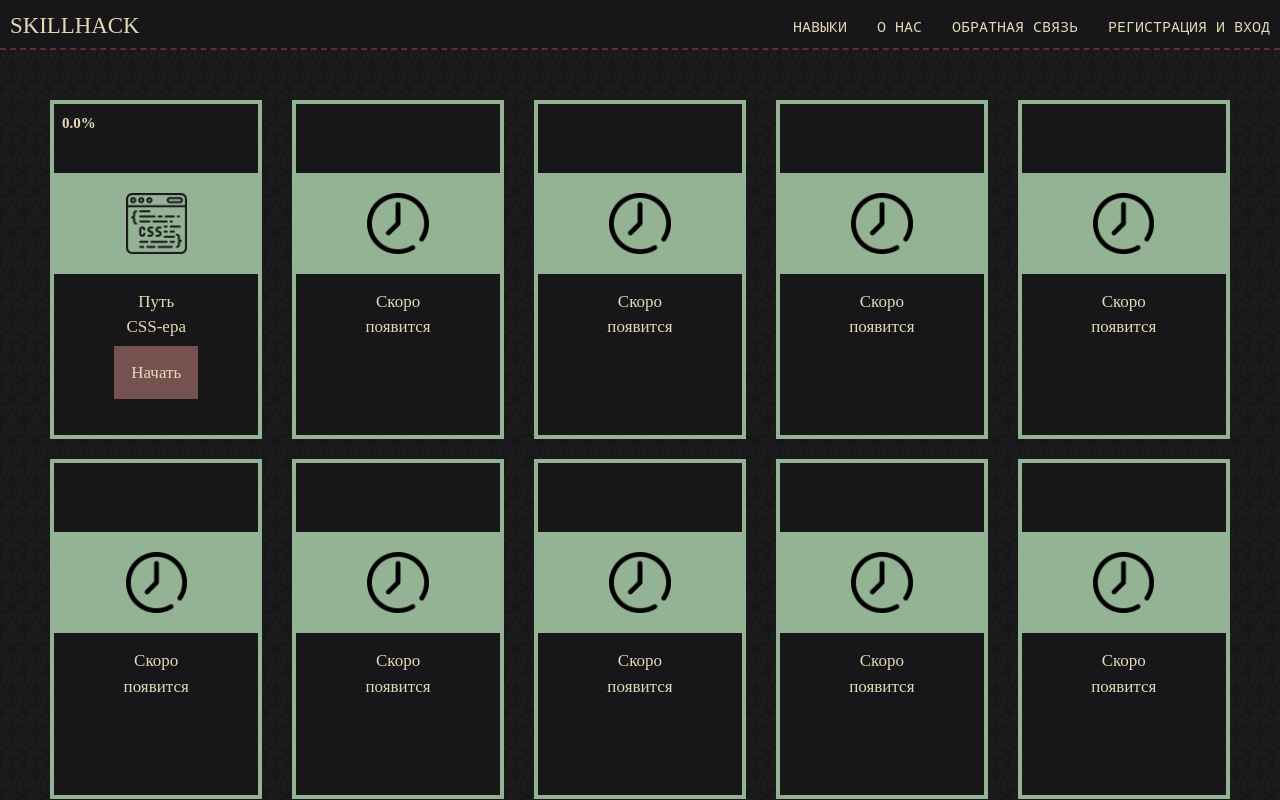
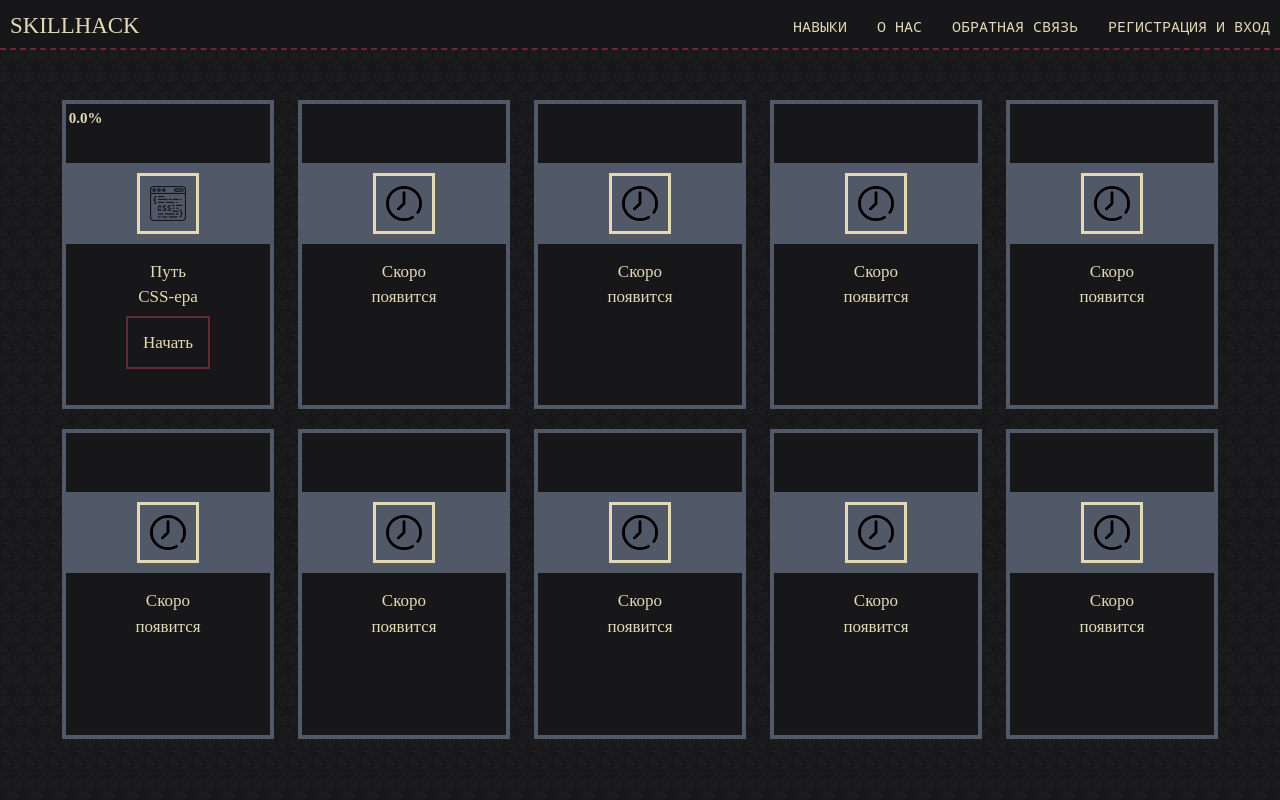
Before and after one commit to ShinyTrunk/SkillHack, a Flask app: page /all-skills in a window 1280 px wide. Run offline with Flask 3, Linux system fonts and the light colour scheme; some web fonts are replaced.

Commit message:
edit all-skills style

```diff
--- a/static/js/one_skill.js
+++ b/static/js/one_skill.js
@@ -4,11 +4,11 @@ function horizontalScroll(element) {
 
     element.addEventListener('wheel', function (event) {
         if (event.deltaY > 0){
-            element.scrollLeft += event.deltaY + 200;
+            element.scrollLeft += event.deltaY - 400;
             event.preventDefault();
         }
         else if (event.deltaY < 0) {
-            element.scrollLeft += event.deltaY - 200;
+            element.scrollLeft += event.deltaY + 400;
             event.preventDefault();
         }
 
--- a/static/styles/all_skills.css
+++ b/static/styles/all_skills.css
@@ -2,7 +2,7 @@
     display: flex;
     flex-wrap: wrap;
     flex-direction: row;
-    justify-content: space-between;
+    justify-content: space-around;
     padding: 5rem 5rem;
     margin: 0 auto;
     height: calc(100vh - 50px);
@@ -13,9 +13,10 @@
     font-family: "Press Start 2P Regular";
     font-size: 1.7rem;
     color: var(--white);
-    border: 0.4rem solid var(--white-green);
+    border: 0.4rem solid var(--var5);
     /*border-radius: 10px;*/
     width: 18%;
+
     margin-bottom: 2rem;
     padding-bottom: 5rem;
     background-color: var(--dark);
@@ -25,11 +26,14 @@
 
 .all-skills-container .skill:hover {
     transform: scale(1.09);
+    border-color: var(--dark);
 }
 
 .all-skills-container .skill img {
     display: inline-block;
     transition: 0.25s;
+    border: 3px solid var(--white);
+    padding: 1rem;
     width: 30%;
 }
 
@@ -39,11 +43,11 @@
 
 .all-skills-container .skill .progress-other {
     background-color: var(--dark);
-    padding: 0.6rem;
+    padding: 0.1rem;
 }
 
 .all-skills-container .skill .progress-inner {
-    background-color: var(--white-green);
+    /* background-color: var(--white-green); */
 }
 
 .all-skills-container .skill .progress-inner > p {
@@ -60,22 +64,23 @@
 
 .all-skills-container .skill .available-skill-btn {
     transition: 0.2s;
-    border: 0.2rem solid var(--white-red);
-    background-color: var(--white-red);
+    border: 0.2rem solid var(--brown);
+    background-color: var(--dark);
     color: var(--white);
     padding: 1.5rem;
+    /* margin-top: 2rem; */
 }
 
 .all-skills-container .skill .available-skill-btn:hover {
-    background-color: var(--white-blue);
-    border-color: var(--white-blue);
+    background-color: var(--dark);
+    border-color: var(--white);
 
 }
 
 .all-skills-container .skill .background-card-line {
-    background-color: var(--white-green);
+    background-color: var(--var5);
     text-align: center;
-    padding: 2rem 0;
+    padding: 1rem 0;
     margin-top: 3rem;
     margin-bottom: 1.5rem;
 }
--- a/static/styles/one_skill.css
+++ b/static/styles/one_skill.css
@@ -40,7 +40,7 @@
 .road-container::before {
     content: "";
     position: absolute;
-    height: 0.3rem;
+    height: 0.5rem;
     width: 100%;
     z-index: -1;
     display: block;
@@ -54,7 +54,7 @@
     justify-content: flex-start;
     align-items: center;
     position: relative;
-    width: 10vw;
+    width: 15vw;
     margin-left: 5rem;
     /* height: 10; */
 }
--- a/static/styles/root.css
+++ b/static/styles/root.css
@@ -7,7 +7,7 @@
   --yellow: #c09a6f;
   --white-red: #75514f;
   --white-green: #94b394;
-  --dark-white-blue: #47495d;
+  --dark-white-blue: #40425c;
   --var5: #515867;
   --one-wh: calc(1vh + 1vw);
   --dark-blue2: #014C67;
```
